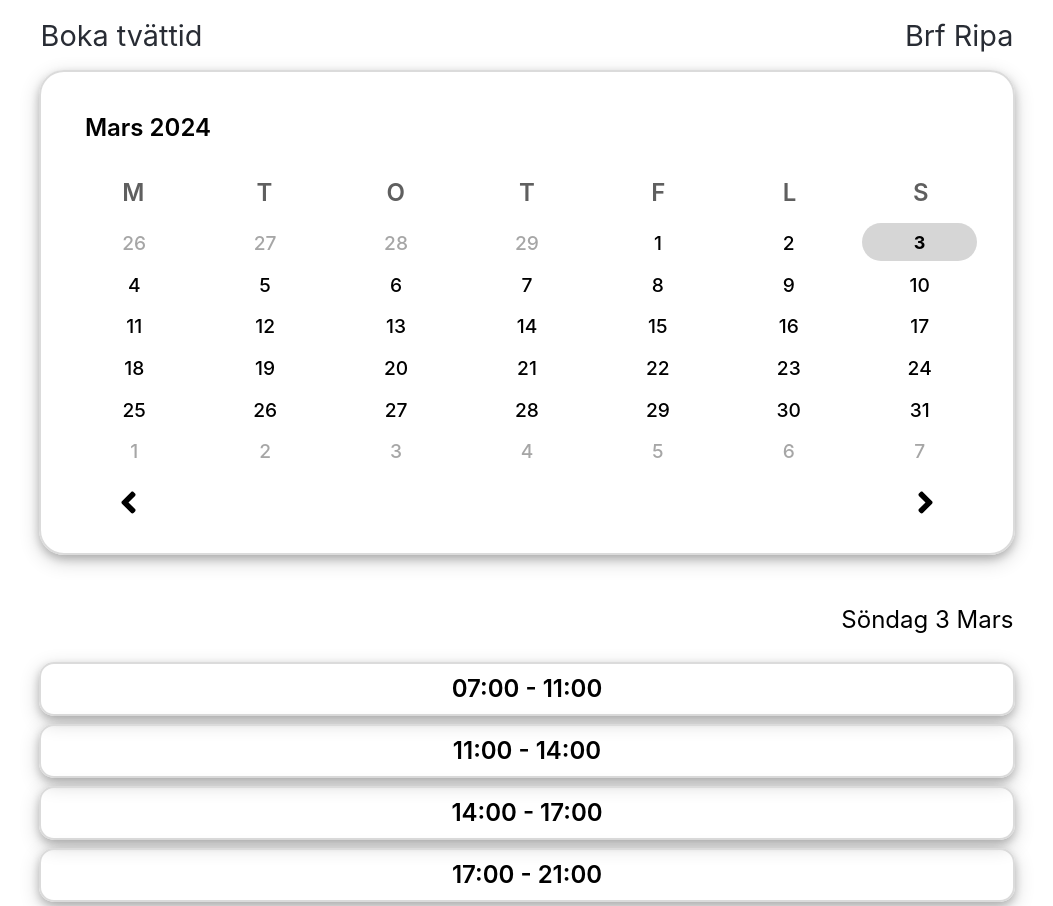
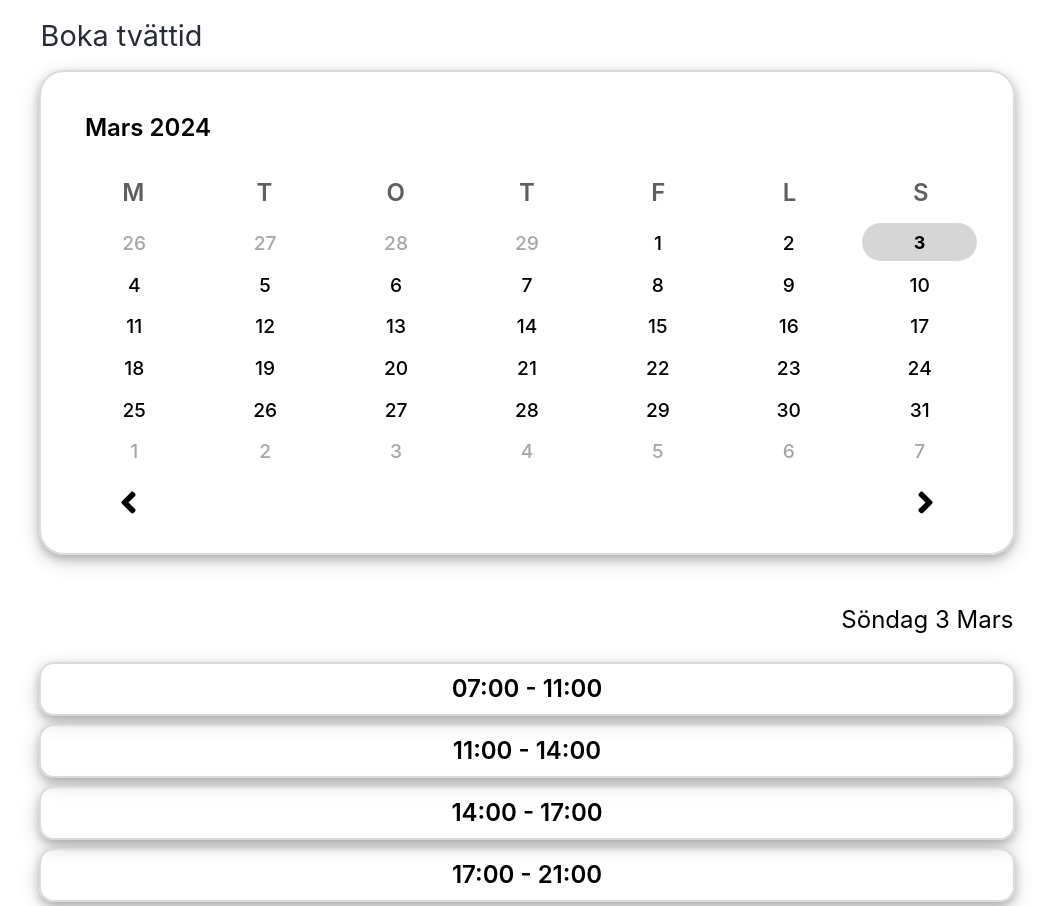
Before and after one commit to gustavAlbrekts0n/bokningsapp, a React (Create React App) app in the folder react-app/: page / in a window 1280 px wide. Shown: the whole page, without its empty margins (113-1166 px from the left). Built offline with nearby package versions, Linux system fonts and the light colour scheme; no server answers.

Commit message:
NOTE: Backend disabled temporarily. But now booked times are not allowed to send data :)

```diff
--- a/react-app/src/App.js
+++ b/react-app/src/App.js
@@ -25,9 +25,6 @@ function App() {
         <h2>
           Boka tvättid
         </h2>
-        <h2>
-          Brf Ripa
-        </h2>
       </div>
       <Calendar onDateChange={handleDateChange} />
       <TimePicker selectedDate={selectedDate} />
--- a/react-app/src/components/time-picker.js
+++ b/react-app/src/components/time-picker.js
@@ -11,6 +11,7 @@ const Time = ({ index, date, isBooked }) => {
 
     return (
         <div className={"time" + (isBooked ? " booked" : "")} onClick={() => {
+            if (!isBooked) {
                 const data = { date, index, isBooked: true };
                 const options = {
                     method: "POST",
@@ -20,6 +21,7 @@ const Time = ({ index, date, isBooked }) => {
                     body: JSON.stringify(data)
                 };
                 fetch("/api", options);
+            }
         }}>
             <p>{times[index]}</p>
         </div>
@@ -43,17 +45,16 @@ const TimePicker = ({ selectedDate }) => {
 
 
     const [entries, setEntries] = useState([]);
-    useEffect(() => {
+    /*useEffect(() => {
         fetch("/api")
             .then((response) => {
                 return response.json();
             })
             .then((data) => {
-                console.log("DATAN: " + data);
                 setEntries(data);
             });
     }, []);
-
+    */
     const calculateIsBooked = (date, index) => {
         const entry = entries.find((entry) => {
             return entry.index === index &&
```
Also changed, not shown: 2 other files (tests, documents, lock files or other folders). Lines whose indentation alone changed are shown as unchanged.
